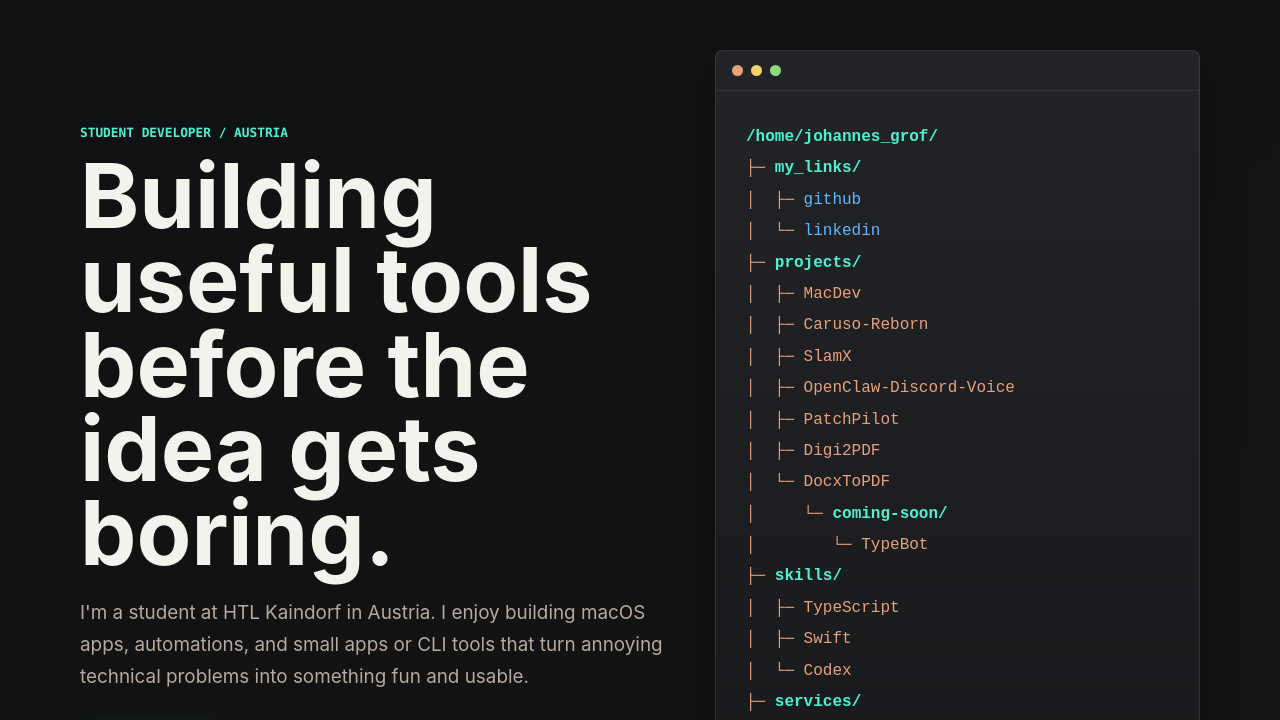
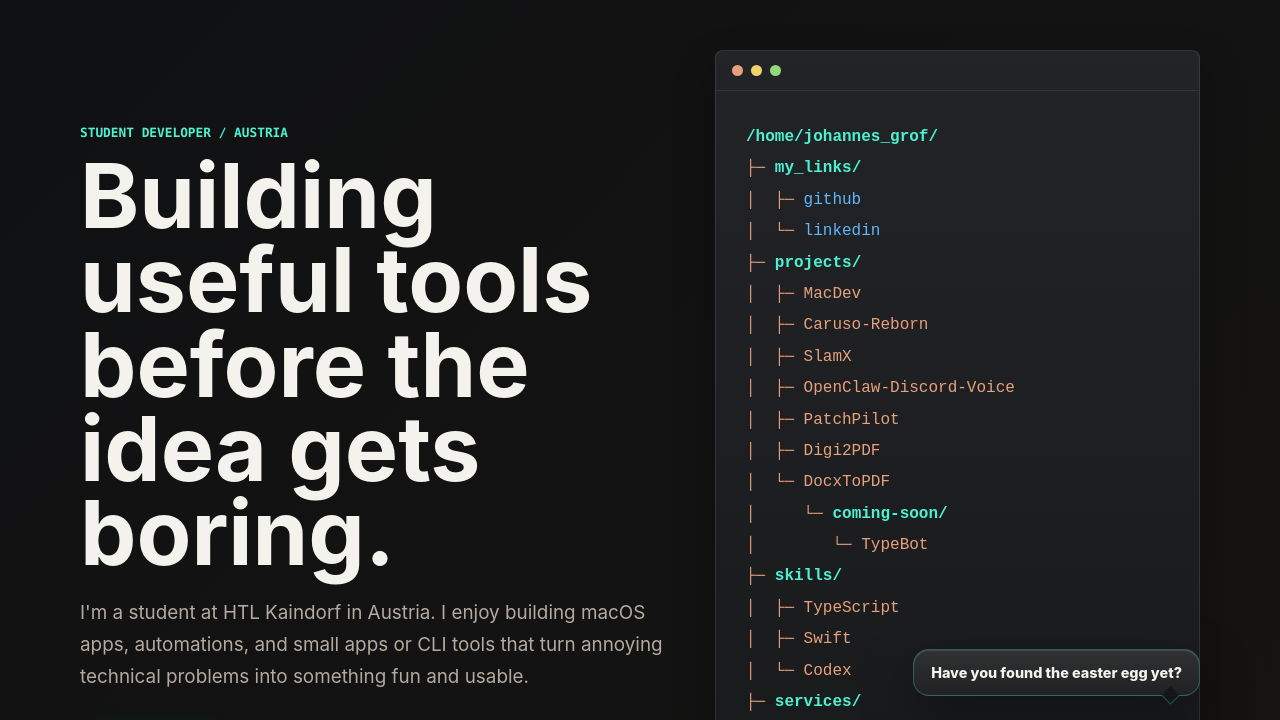
Before and after one commit to jx-grxf/johannesgrof.me, an Astro site: page / in a window 1280 px wide. Shown: the part 80-800 px from the top of the page. Built offline with nearby package versions, Linux system fonts and the light colour scheme; Astro itself is replaced by a stand-in of ours.

Commit message:
fix(ui): keep easter hint anchored to bottom

```diff
--- a/src/scripts/dinoGame.ts
+++ b/src/scripts/dinoGame.ts
@@ -99,26 +99,6 @@
     return bounds.top < window.innerHeight * 0.82 && bounds.bottom > 0;
   };
 
-  const positionHintAtContact = () => {
-    if (!hintButton) {
-      return;
-    }
-
-    const trigger = document.querySelector<HTMLElement>(".contact-easter-trigger");
-    const bounds = trigger?.getBoundingClientRect();
-
-    if (!bounds) {
-      return;
-    }
-
-    const width = Math.min(330, window.innerWidth - 32);
-    const left = Math.min(Math.max(16, bounds.left), window.innerWidth - width - 16);
-    const top = Math.max(16, bounds.top - 70);
-
-    hintButton.style.setProperty("--hint-left", `${left}px`);
-    hintButton.style.setProperty("--hint-top", `${top}px`);
-  };
-
   const showContactHint = () => {
     if (!hintButton || gameShell.classList.contains("is-unlocked") || hasShownContactHint) {
       return;
@@ -127,12 +107,11 @@
     hasShownContactHint = true;
     hintButton.textContent = "Still not found? Click Contact 3 times.";
     hintButton.dataset.hintVariant = "contact";
-    positionHintAtContact();
     hintButton.hidden = false;
     requestAnimationFrame(() => hintButton.classList.add("is-visible"));
   };
 
-  const scheduleContactHint = (delay = 2600) => {
+  const scheduleContactHint = (delay = 4200) => {
     if (contactHintTimeout || hasShownContactHint || gameShell.classList.contains("is-unlocked")) {
       return;
     }
@@ -393,11 +372,9 @@
 
   window.addEventListener("scroll", () => {
     if (isContactVisible()) {
-      scheduleContactHint(1200);
+      scheduleContactHint(3200);
     }
   });
-
-  window.addEventListener("resize", positionHintAtContact);
 
   gameStage.addEventListener("click", jump);
   restartButton.addEventListener("click", resetGame);
--- a/src/styles/global.css
+++ b/src/styles/global.css
@@ -869,28 +869,29 @@
 .easter-hint {
   position: fixed;
   right: max(16px, calc((100vw - 1120px) / 2));
-  bottom: 22px;
+  bottom: 24px;
   z-index: 80;
-  max-width: min(310px, calc(100vw - 32px));
+  max-width: min(340px, calc(100vw - 32px));
   border: 1px solid rgb(77 241 210 / 28%);
-  border-radius: 8px;
-  padding: 13px 15px;
+  border-radius: 16px;
+  padding: 14px 17px;
   background:
-    linear-gradient(180deg, rgb(255 255 255 / 10%), rgb(255 255 255 / 4%)),
-    rgb(20 21 23 / 94%);
+    linear-gradient(180deg, rgb(255 255 255 / 12%), rgb(255 255 255 / 5%)),
+    rgb(20 21 23 / 96%);
   box-shadow:
     var(--glass-highlight),
-    0 20px 42px rgb(0 0 0 / 32%);
+    0 22px 54px rgb(0 0 0 / 36%);
   color: var(--text);
   font: inherit;
   font-size: 0.9rem;
   font-weight: 800;
   opacity: 0;
-  transform: translateY(10px) scale(0.98);
-  transition:
-    opacity 220ms ease,
-    transform 260ms var(--smooth),
-    border-color 180ms ease;
+  transform: translate3d(0, 24px, 0) scale(0.96);
+  transition:
+    opacity 520ms ease,
+    transform 620ms var(--smooth),
+    border-color 220ms ease,
+    box-shadow 220ms ease;
   cursor: pointer;
   appearance: none;
 }
@@ -909,26 +910,24 @@
 }
 
 .easter-hint[data-hint-variant="contact"] {
-  top: var(--hint-top, auto);
-  right: auto;
-  bottom: auto;
-  left: var(--hint-left, 16px);
-  width: min(330px, calc(100vw - 32px));
+  width: min(360px, calc(100vw - 32px));
 }
 
 .easter-hint[data-hint-variant="contact"]::before {
-  right: auto;
-  left: 26px;
+  right: 24px;
 }
 
 .easter-hint.is-visible {
   opacity: 1;
-  transform: translateY(0) scale(1);
+  transform: translate3d(0, 0, 0) scale(1);
 }
 
 .easter-hint:hover,
 .easter-hint:focus-visible {
   border-color: rgb(77 241 210 / 48%);
+  box-shadow:
+    var(--glass-highlight),
+    0 24px 62px rgb(0 0 0 / 42%);
 }
 
 .dino-easter-egg {
```
